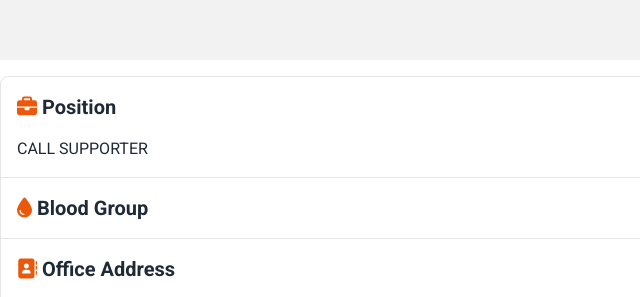
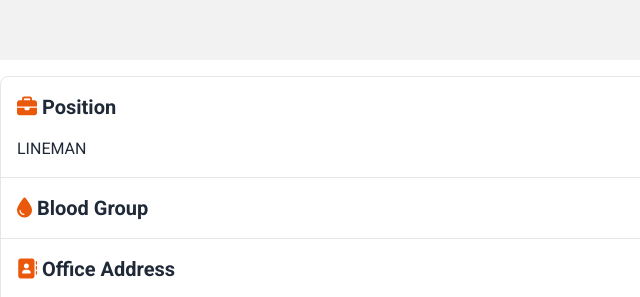
Before and after one commit to focusonlinectg/Md-Rizwan-Islam-Emon, a plain HTML site: page index.html in a window 1280 px wide. Shown: the part 816-1113 px from the top of the page, 0-640 px from the left. Drawn offline with nearby package versions, Linux system fonts and the light colour scheme.

Commit message:
position changed

```diff
--- a/index.html
+++ b/index.html
@@ -65,7 +65,7 @@ rounded-lg shadow-2xl bg-orange-400" alt="">
         <div class="collapse-title text-xl font-bold"><i class="fa-solid fa-briefcase text-orange-600"></i> Position
         </div>
         <div class="collapse-content">
-          <p>CALL SUPPORTER</p>
+          <p>LINEMAN</p>
         </div>
       </div>
       <div class="collapse collapse-arrow join-item border-base-300 border">
```
